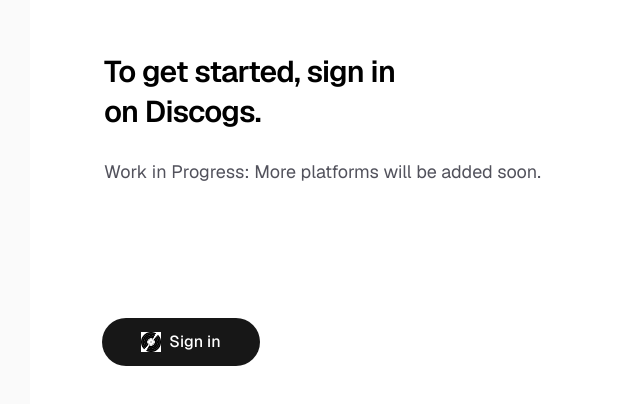
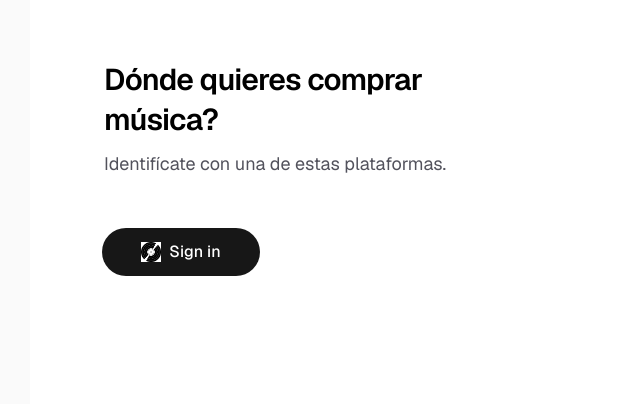
Before and after one commit to DarthegX/axis-ai-assistant, a Next.js app: page /init in a window 1280 px wide. Shown: the part 306-710 px from the top of the page, without its empty margins (226-866 px from the left). Built offline with nearby package versions, Linux system fonts and the light colour scheme.

Commit message:
Modified texts on init page

```diff
--- a/src/app/init/page.tsx
+++ b/src/app/init/page.tsx
@@ -21,8 +21,8 @@
 
     return (
         <div className="flex min-h-screen items-center justify-center bg-zinc-50 font-sans dark:bg-black">
-            <main className="flex min-h-screen w-full max-w-3xl flex-col items-center justify-between py-32 px-16 bg-white dark:bg-black sm:items-start">
-                <div className="flex flex-row. items-center">
+            <main className="flex min-h-screen w-full max-w-3xl flex-col items-center gap-12 justify-center py-32 px-16 bg-white dark:bg-black sm:items-start">
+                <div className="flex flex-row. items-center gap-8">
                     <Image
                         className=""
                         src="/axis-logo/thin-96.png"
@@ -35,12 +35,12 @@
                 </div>
 
 
-                <div className="pl-2.5 flex flex-col items-center gap-6 text-center sm:items-start sm:text-left">
+                <div className="pl-2.5 flex flex-col items-center gap-2 text-center sm:items-start sm:text-left">
                     <h1 className="max-w-xs text-3xl font-semibold leading-10 tracking-tight text-black dark:text-zinc-50">
-                        To get started, sign in on Discogs.
+                        Dónde quieres comprar música?
                     </h1>
                     <p className="max-w-md text-lg leading-8 text-zinc-600 dark:text-zinc-400">
-                        Work in Progress: More platforms will be added soon.
+                        Identifícate con una de estas plataformas.
                     </p>
                 </div>
                 <div className="pl-2 flex flex-col gap-4 text-base font-medium sm:flex-row">
```
